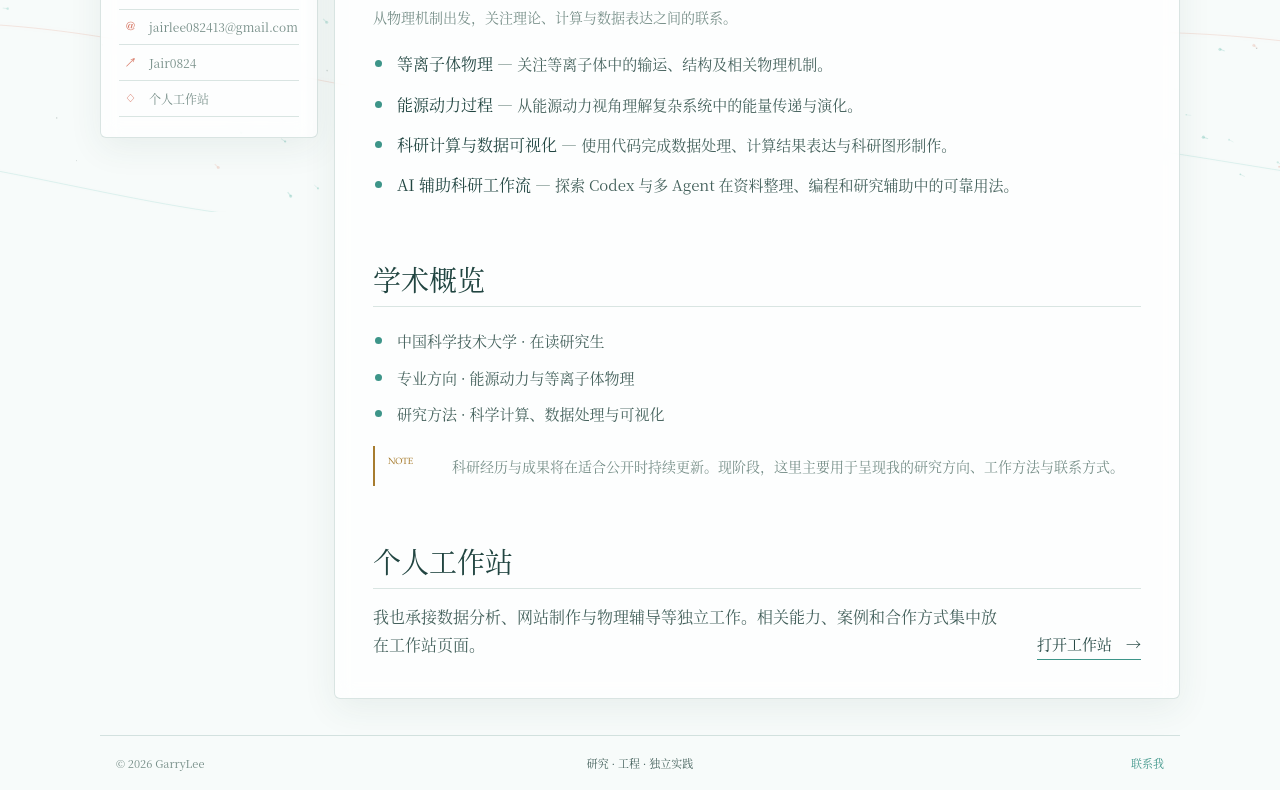
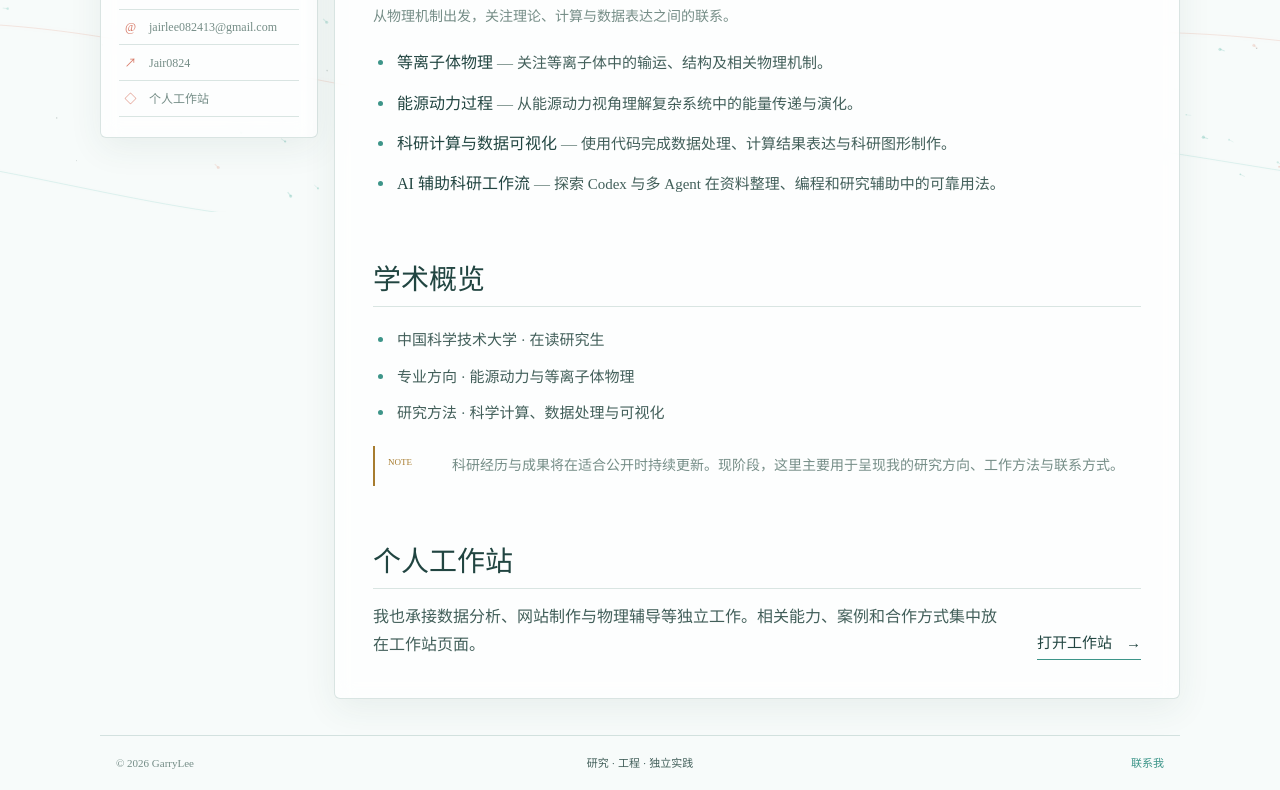
Before and after one commit to Jair0824/Jair0824.github.io, a website: page index.html in a window 1280 px wide. Shown: the part 588-1378 px from the top of the page. Drawn offline with Linux system fonts and the light colour scheme; animation ran at ten frames a second.

Commit message:
Use Times New Roman and KaiTi typography

```diff
--- a/assets/styles.css
+++ b/assets/styles.css
@@ -11,8 +11,8 @@
   --accent: #3d9589;
   --coral: #d77a68;
   --gold: #a77c2f;
-  --serif-cn: "FZShuSong-Z01S", "方正书宋_GBK", "Source Han Serif SC", "Noto Serif CJK SC", "Noto Serif SC", "Songti SC", STSong, SimSun, serif;
-  --serif-display: "Iowan Old Style", "Palatino Linotype", Palatino, "Book Antiqua", "FZShuSong-Z01S", "Source Han Serif SC", "Noto Serif SC", "Songti SC", STSong, SimSun, serif;
+  --serif-cn: "Times New Roman", "KaiTi", "楷体", "STKaiti", "KaiTi_GB2312", serif;
+  --serif-display: "Times New Roman", "KaiTi", "楷体", "STKaiti", "KaiTi_GB2312", serif;
   --shell: min(1080px, calc(100% - 48px));
   color-scheme: light;
   color: var(--ink);
```
